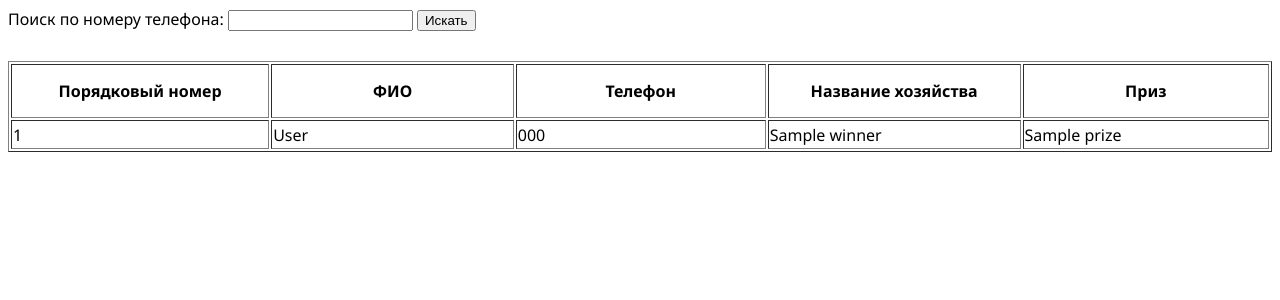
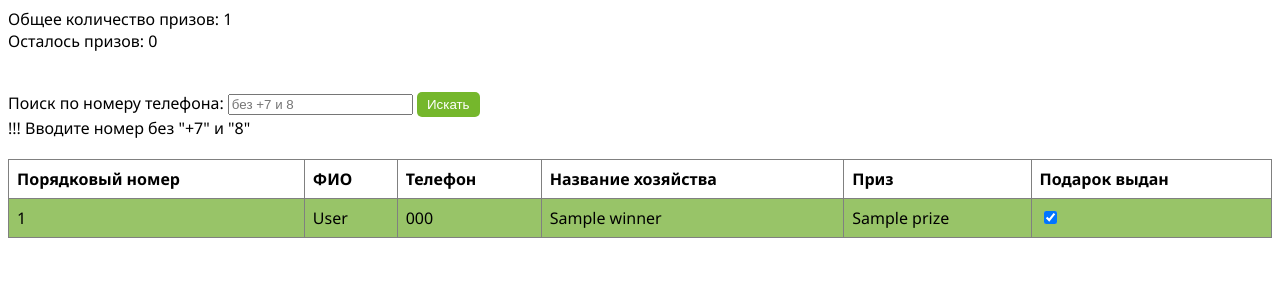
Before and after one commit to ArtemTolstykh/ug-argo-shans-v0.1, a PHP site: page /admin.php in a window 1280 px wide. Shown: the top 300 px of the page. Run offline with PHP 8.4, Linux system fonts and the light colour scheme; tables that the repository leaves empty or names only in its code hold one stand-in row (values such as "Sample post").

Commit message:
Add files via upload

```diff
--- a/add_data.php
+++ b/add_data.php
@@ -1,20 +1,11 @@
 <?php
+include 'db_conn.php';
+
 ini_set('display_errors', 1);
 ini_set('display_startup_errors', 1);
 error_reporting(E_ALL);
 
-$servername = "localhost";
-$dbname = "ugagro_test";
-$username_db = "root";
-$password_db = "b.5647382910-D";
-
-$conn = new mysqli($servername, $username_db, $password_db, $dbname);
-
 if ($_SERVER['REQUEST_METHOD'] === 'POST') {
-
-    if ($conn->connect_error) {
-        die("Connection failed: " . $conn->connect_error);
-    }
 
     $fullname = $_POST['fullname'];
     $phone = $_POST['phone'];
@@ -30,7 +21,7 @@ if ($_SERVER['REQUEST_METHOD'] === 'POST') {
     $check_stmt->close();
 
     if ($phone_exists > 0) {
-        // Выводим alert, если телефон уже зарегистрирован
+        // переадресация, если телефон уже зарегистрирован
         echo json_encode(['redirect' => 'er-message.html']);
         exit();
     } else {
--- a/admin.php
+++ b/admin.php
@@ -5,16 +5,39 @@
     <meta name="viewport" content="width=device-width, initial-scale=1.0">
     <title>Административная панель</title>
     <link rel="stylesheet" href="style-for-admin.css">
-
     <link rel="preconnect" href="https://fonts.googleapis.com">
     <link rel="preconnect" href="https://fonts.gstatic.com" crossorigin>
     <link href="https://fonts.googleapis.com/css2?family=Noto+Sans:ital,wght@0,100..900;1,100..900&display=swap" rel="stylesheet">
+    <style>
+        .row-checked {
+            background-color: rgba(109,171,40, .7);
+        }
+    </style>
+    <script>
+        function toggleRowClass(checkbox) {
+            const row = checkbox.closest('tr');
+            if (checkbox.checked) {
+                row.classList.add('row-checked');
+            } else {
+                row.classList.remove('row-checked');
+            }
+        }
+    </script>
 </head>
 <body>
 
 <?php
 // Подключение к базе данных
-include 'add_data.php';
+include 'db_conn.php';
+
+// Обновление статуса gift_given
+if ($_SERVER['REQUEST_METHOD'] == 'POST' && isset($_POST['winner_id'])) {
+    $winner_id = intval($_POST['winner_id']);
+    $gift_given = isset($_POST['gift_given']) ? 1 : 0;
+
+    $update_query = "UPDATE itog SET gift_given = $gift_given WHERE winners_id = $winner_id";
+    mysqli_query($conn, $update_query);
+}
 
 // Переменная для хранения номера телефона для поиска
 $searchPhone = isset($_GET['phone']) ? $_GET['phone'] : '';
@@ -26,7 +49,8 @@ $query = "
         winners.fullname,
         winners.phone,
         winners.farmname,
-        prizes.name AS prize_name
+        prizes.name AS prize_name,
+        itog.gift_given
     FROM
         itog
     JOIN
@@ -35,6 +59,21 @@ $query = "
         prizes ON itog.prizes_id = prizes.id
 ";
 
+// Получение максимального id из таблицы prizes
+$query_prizes = "SELECT MAX(id) AS max_id FROM prizes";
+$result_prizes = mysqli_query($conn, $query_prizes);
+$row_prizes = mysqli_fetch_assoc($result_prizes);
+$max_id_prizes = $row_prizes['max_id'];
+
+echo '<label>Общее количество призов: </label>' . htmlspecialchars($max_id_prizes);
+
+$query_itog = "SELECT MAX(prizes_id) AS max_id_from_itog FROM itog";
+$result_itog = mysqli_query($conn, $query_itog);
+$row_itog = mysqli_fetch_assoc($result_itog);
+$max_id_itog = $row_itog['max_id_from_itog'];
+
+echo '<br><label>Осталось призов: </label>' . htmlspecialchars($max_id_prizes - $max_id_itog);
+
 // Если передан номер телефона для поиска, добавляем условие
 if (!empty($searchPhone)) {
     $query .= " WHERE winners.phone LIKE '%" . mysqli_real_escape_string($conn, $searchPhone) . "%'";
@@ -42,10 +81,11 @@ if (!empty($searchPhone)) {
 
 $result = mysqli_query($conn, $query);
 
-echo '<form method="GET" action="admin.php">
+echo '<form class="admin-search-phone" method="GET" action="admin.php">
         <label for="phone">Поиск по номеру телефона:</label>
-        <input type="text" name="phone" id="phone" value="' . htmlspecialchars($searchPhone) . '">
+        <input type="text" name="phone" id="phone" value="" placeholder="без +7 и 8' . htmlspecialchars($searchPhone) . '">
         <button type="submit">Искать</button>
+        <br><label>!!! Вводите номер без "+7" и "8"</label>
       </form>';
 
 if (mysqli_num_rows($result) > 0) {
@@ -56,17 +96,26 @@ if (mysqli_num_rows($result) > 0) {
             <th>Телефон</th>
             <th>Название хозяйства</th>
             <th>Приз</th>
+            <th>Подарок выдан</th>
           </tr>";
 
     $number = 1; // Счетчик для порядкового номера
 
     while ($row = mysqli_fetch_assoc($result)) {
-        echo "<tr>
+        $checked = $row['gift_given'] ? 'checked' : '';
+        $rowClass = $row['gift_given'] ? 'row-checked' : '';
+        echo "<tr class='$rowClass'>
                 <td>{$number}</td>
                 <td>{$row['fullname']}</td>
                 <td>{$row['phone']}</td>
                 <td>{$row['farmname']}</td>
                 <td>{$row['prize_name']}</td>
+                <td>
+                    <form method='POST' action='admin.php'>
+                        <input type='hidden' name='winner_id' value='{$row['winner_id']}'>
+                        <input type='checkbox' name='gift_given' value='1' {$checked} onchange='this.form.submit(); toggleRowClass(this)'>
+                    </form>
+                </td>
               </tr>";
         $number++;
     }
@@ -79,5 +128,6 @@ if (mysqli_num_rows($result) > 0) {
 // Закрытие соединения
 mysqli_close($conn);
 ?>
+
 </body>
 </html>
--- /dev/null
+++ b/db_conn.php
@@ -0,0 +1,14 @@
+<?php
+
+$servername = "localhost";
+$dbname = "ugagro_test";
+$username_db = "root";
+$password_db = "b.5647382910-D";
+
+$conn = new mysqli($servername, $username_db, $password_db, $dbname);
+
+if ($conn->connect_error) {
+        die("Connection failed: " . $conn->connect_error);
+    }
+
+?>
--- a/er-message.html
+++ b/er-message.html
@@ -15,7 +15,7 @@
   <div class="modal-content">
     <!--<span class="close">&times;</span> -->
     <h2>Ошибка!</h2>
-    <p>Введенный вами номер уже зарегистрирован в базе.</p>
+    <p>Приз по этому номеру телефона уже получен.</p>
 
     <button class="modalBtn" id="btn-reset">Окей</button>
   </div>
--- a/main.js
+++ b/main.js
@@ -44,7 +44,7 @@ document.getElementById('dataForm').addEventListener('submit', (event) => {
     const slide2 = document.getElementById('slide2');
 
     // Делаем slide2 видимым
-    slide2.style.display = 'flex';
+    //slide2.style.display = 'flex';
     slide2.style.transform = 'translateY(0)';
 
     // Анимация: slide1 уезжает вниз, slide2 появляется
@@ -100,7 +100,7 @@ const prizes = [
   { text: "", color: "hsl(208 78% 38%)", count: 0 },
   { text: "", color: "hsl(32 100% 47%)", count: 0 },
   { text: "", color: "hsl(328 100% 44%)", count: 0 },
-  */
+*/
 
 let totalSpins = 0; //Кол во спинов
 
--- a/no-prizes.html
+++ b/no-prizes.html
@@ -15,7 +15,7 @@
   <div class="modal-content">
     <!--<span class="close">&times;</span> -->
     <h2>Спасибо за участие!</h2>
-    <p>Благодарим за участие в нашей лотерее, наши подарки закончились, будем рады видеть вас снова.</p>
+    <p>Игра закончилась.</p>
 
     <button class="modalBtn" id="btn-reset">Окей</button>
   </div>
--- a/style-for-admin.css
+++ b/style-for-admin.css
@@ -1,7 +1,7 @@
 body {
 	font-family: "Noto Sans", sans-serif;
 }
-
+/*
 table {
 	margin: 30px 0;
 }
@@ -16,14 +16,75 @@ td {
 	height: 25px;
 }
 
+
+
 label {
 
 }
 
+
+
+button {
+
+
+
+
+
+insert into prizes (id, name) values (1, 'Полотенце');
+insert into prizes (id, name) values (2, 'Зарядка');
+
+*/
+
+/* style-for-admin.css */
+
 input {
+    width: ;
+}
+
+.admin-search-phone {
+    margin: 40px 0 20px;
+}
+
+table {
+    width: 100%;
+    border-collapse: collapse;
+}
+
+th, td {
+    padding: 8px;
+    text-align: left;
+}
+
+tr {
+    transition: background-color 0.3s ease;
+}
+
+tr:hover {
+    background-color: #f1f1f1;
+}
+
+button {
+    padding: 5px 10px;
+    cursor: pointer;
+    border: none;
+    background-color: #75B72C;
+    color: white;
+    border-radius: 5px;
+    transition: background-color 0.3s ease;
+}
+
+button:hover {
+    background-color: #6DAB28;
+}
+
+button:focus {
+    outline: none;
+}
+
+.prize-given {
 
 }
 
-button {
+.prize-not-given {
 
 }
```
Also changed, not shown: index.php (+7 -29 lines), style.css (+5 -5 lines), logo.webp (added). Lines whose indentation alone changed are shown as unchanged.
